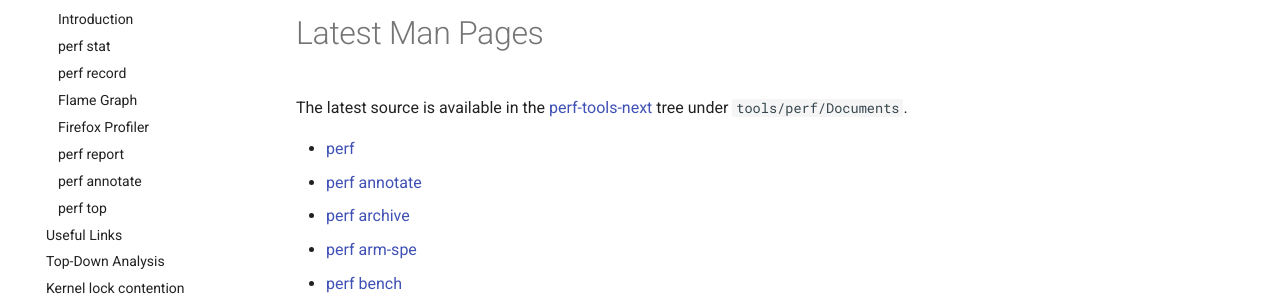
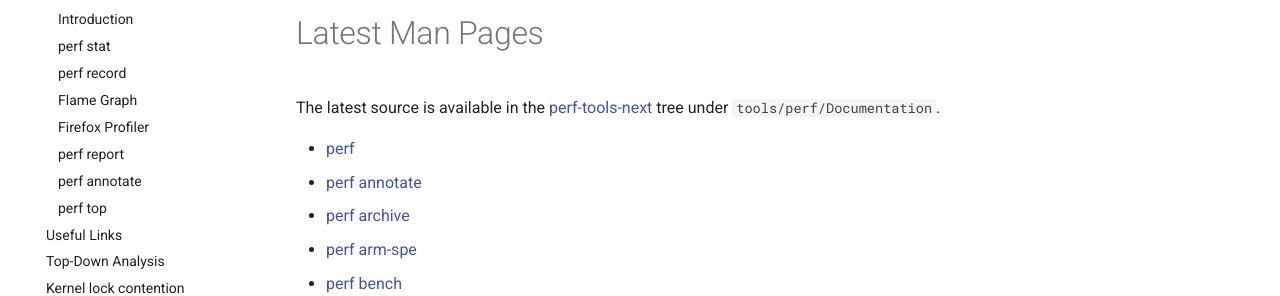
Before and after one commit to perfwiki/main, an MkDocs documentation site: the page built from docs/man-pages.md, in a window 1280 px wide and 900 px high, scrolled down 1407 px. Shown: the part 161-457 px from the top of the window. Built offline with MkDocs 1.6.1 and Material for MkDocs 9.7.7, drawn with Linux system fonts in a browser that asks for light colours; comment, search, counter and statistics services are not loaded; some of the changed text lies outside the part shown.

```diff
--- a/docs/man-pages.md
+++ b/docs/man-pages.md
@@ -49,7 +49,7 @@ These are the links to the `man-pages` for the `perf` tool:
 
 The latest source is available in the
 [perf-tools-next](https://git.kernel.org/pub/scm/linux/kernel/git/perf/perf-tools-next.git/tree/tools/perf/Documentation?h=perf-tools-next)
-tree under `tools/perf/Documents`.
+tree under `tools/perf/Documentation`.
 
 - [perf](https://git.kernel.org/pub/scm/linux/kernel/git/perf/perf-tools-next.git/tree/tools/perf/Documentation/perf.txt?h=perf-tools-next)
 - [perf annotate](https://git.kernel.org/pub/scm/linux/kernel/git/perf/perf-tools-next.git/tree/tools/perf/Documentation/perf-annotate.txt?h=perf-tools-next)
--- a/mkdocs.yml
+++ b/mkdocs.yml
@@ -52,6 +52,7 @@ markdown_extensions:
   - admonition
   - footnotes
   - meta
+  - pymdownx.superfences
   - toc:
       permalink: true
 
```
Also changed, not shown: other parts of docs/man-pages.md (+1 -1 lines).
